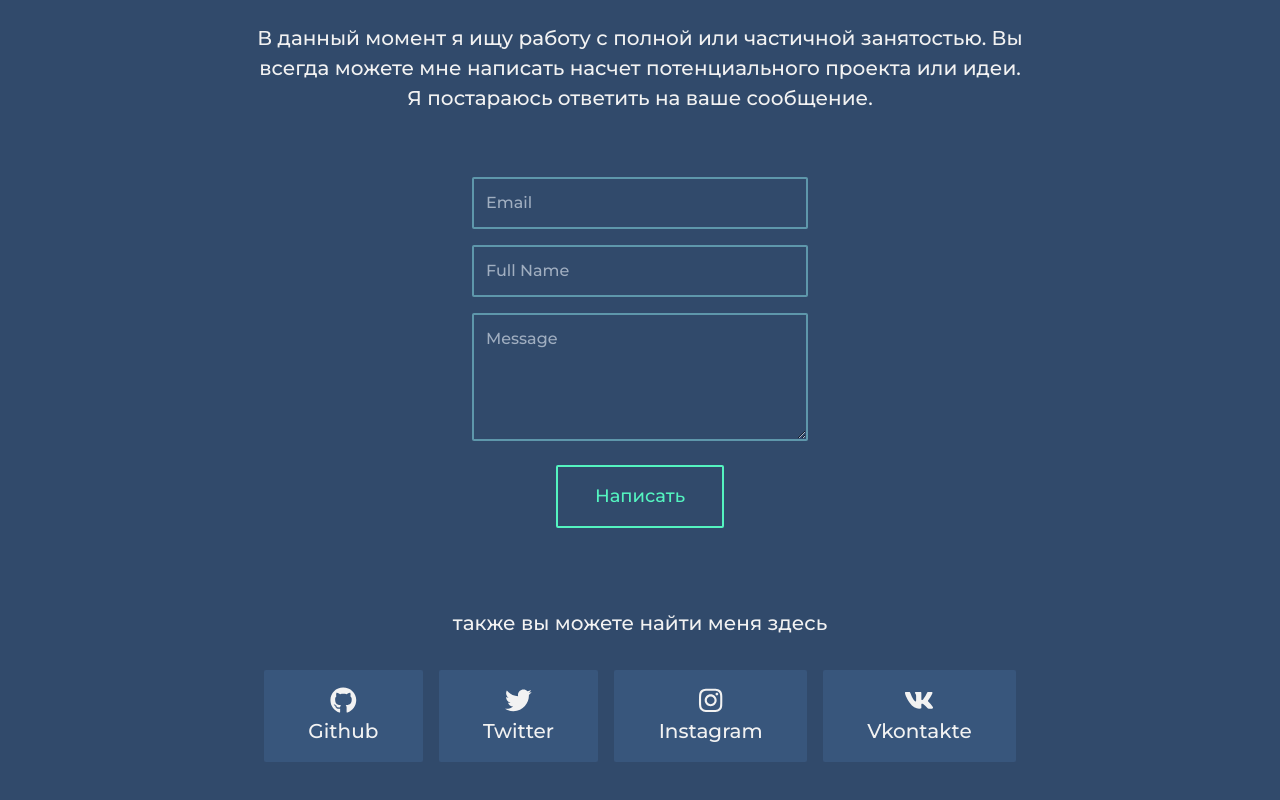
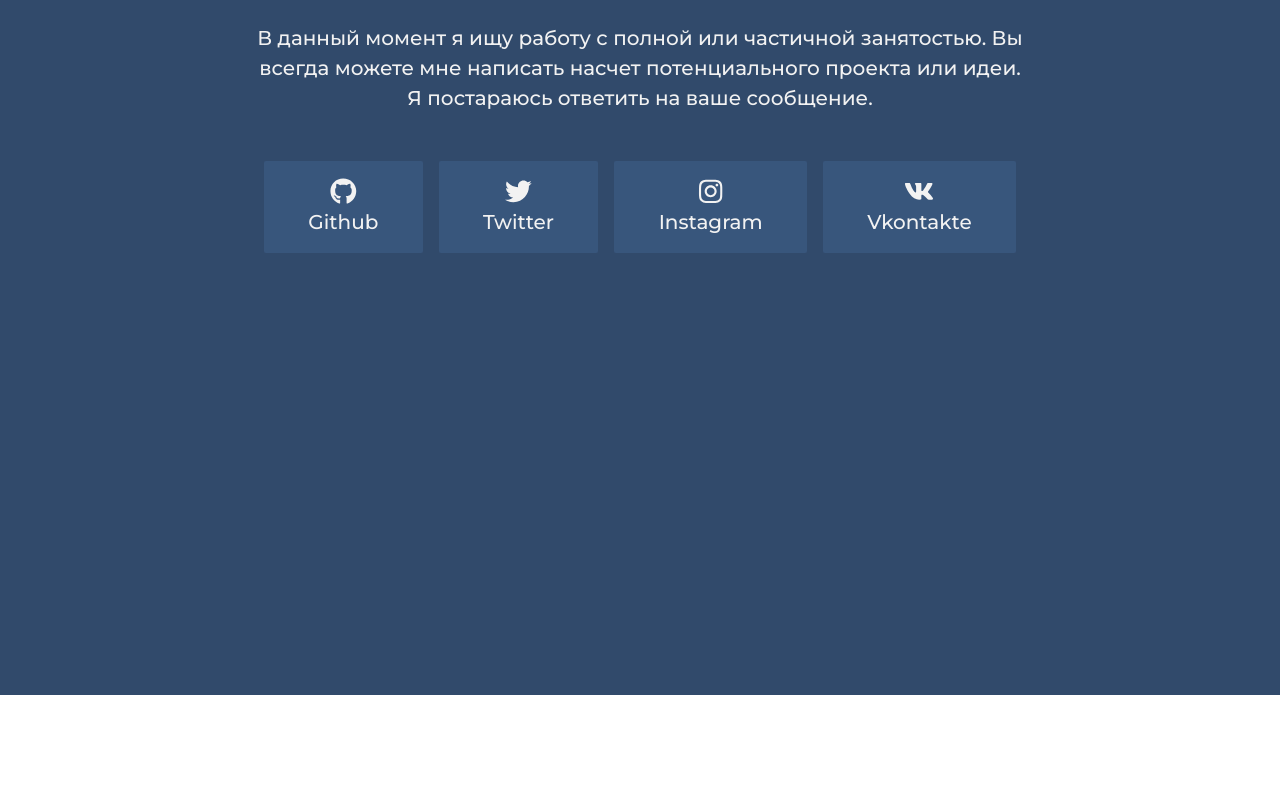
Before and after one commit to yskultan/Portfolio, a Vue app: page / in a window 1280 px wide. Shown: the part 4083-4883 px from the top of the page. After the commit the page ends 4778 px from the top, so only its background shows below. Built offline with nearby package versions, Linux system fonts and the light colour scheme.

Commit message:
remove form

```diff
--- a/src/views/Contact.vue
+++ b/src/views/Contact.vue
@@ -5,29 +5,9 @@
         <div class="my-8">
             <span class="text-info text-xl my-8">
                 {{ contactsPage[language].description}}
-            </span><br>
-            <form method="POST" data-netlify="true" data-netlify-honeypot="bot-field" name="contact" class="p-6 mt-6 sm:w-100 md:w-1/2 ml-auto mr-auto flex flex-col justify-center">
-                <input type="hidden" name="form-name" value="contact">
-                <div class="flex flex-col mt-2">
-                    <input type="email" name="email" placeholder="Email" class="w-100 mt-2 py-3 px-3 rounded-sm bg-background border-2 border-accent-transparent text-info focus:border-secondary focus:outline-none">
-                </div>
-                <div class="flex flex-col mt-2">
-                    <input type="name" name="name" placeholder="Full Name" class="w-100 mt-2 py-3 px-3 rounded-sm bg-background border-2 border-accent-transparent text-info focus:border-secondary focus:outline-none">
-                </div>
-                <div class="flex flex-col mt-2">
-                    <textarea v-model="mes" placeholder="Message" class="w-100 h-32 mt-2 py-3 px-3 rounded-sm bg-background border-2 border-accent-transparent text-info focus:border-secondary focus:outline-none">
-                    </textarea>
-                </div>
-                <button type="submit" class="sm:w-100 md:w-1/2 ml-auto mr-auto my-6 rounded-sm text-lg p-4 border-2 text-secondary hover:bg-secondary-transparent">
-                    {{ contactsPage[language].label }}
-                </button>
-            </form>
+            </span>
         </div>
         <div class="my-8">
-            <span class="text-info text-xl my-8">
-                {{ contactsPage[language].subtitle }}
-            </span>
-            <br>
             <div class="flex flex-wrap justify-center mt-4">
                 <div v-for="item in socials" v-bind:key="item.name" class="flex-grow m-2 sm:mx-0 sm:my-4 sm:w-auto md:mx-2 bg-background-light rounded-sm">
                     <a :href="item.link" class="p-4 text-center rounded-sm text-xl text-info hover:text-secondary  hover:bg-secondary-transparent block">
```
